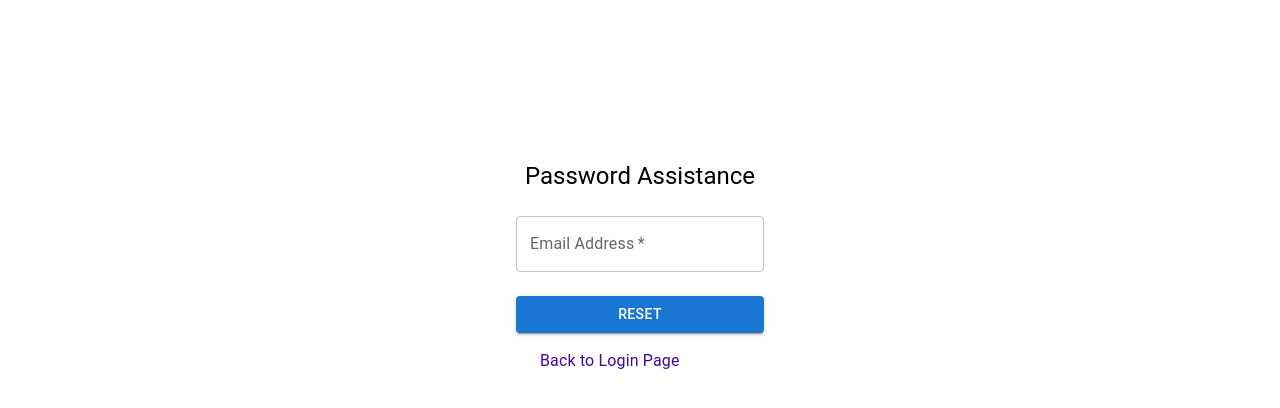
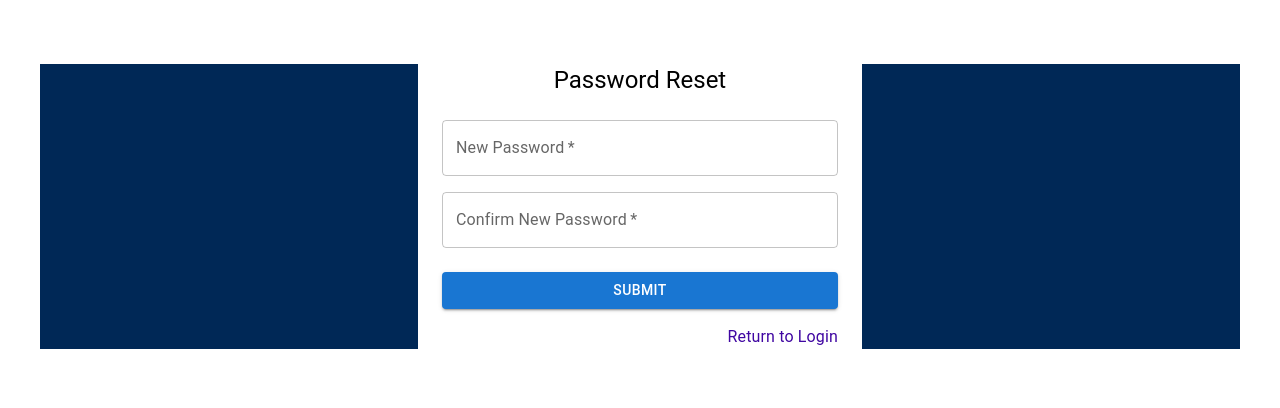
Before and after one commit to JPadovano1483/undergrad_course_scheduler, a React (Create React App) app: page /reset in a window 1280 px wide. Shown: the top 408 px of the page. Built offline with nearby package versions, Linux system fonts and the light colour scheme.

Commit message:
Login Pages
Forgot email, email confirmation, and reset page created and routed

```diff
--- a/src/App.js
+++ b/src/App.js
@@ -105,7 +105,7 @@ export default function SignIn() {
 
 
             <Grid container = 'test'>
-              <Link to ="/Reset">
+              <Link to ="/ForgotPassword">
                 <Grid item xs
                 sx={{color: '#4007a2', mr: 4}}
                 >
--- /dev/null
+++ b/src/EmailConfirm.js
@@ -0,0 +1,70 @@
+import * as React from 'react';
+import {CssBaseline} from '@mui/material';
+import {Grid, Box,  Typography, Container} from '@mui/material';
+import {Link} from 'react-router-dom';
+
+export default function Reset(){
+ const handleSubmit = (event) => {
+
+ }
+
+return (
+
+    <Container component ="root"
+    sx={{
+      backgroundColor:'#002856',
+      color:'black',
+    }}>
+        <Container maxWidth="xs"
+        sx={{
+        backgroundColor:'#002856',
+        color:'black',
+        }}>
+            <CssBaseline/>
+
+            <Box
+                sx={{marginTop: 20,
+                display: 'flex',
+                flexDirection: 'column',
+                alignItems: 'center',
+                backgroundColor: 'white',
+                Width: 200
+                }}>
+
+                <Typography component="h1" variant="h5"
+                sx={{
+                    ml:3
+                }}
+                >
+                    Your password reset request has been processed
+                </Typography>
+
+                <Typography component="h3" variant= "subtitle1"
+                sx={{
+                    mb:3, mt:3
+                }}
+                >
+                    Please check your email inbox for a link to reset
+                </Typography>
+
+                <Typography component="h4" variant= "body2"
+                sx={{
+
+                }}>
+                    Warning: if email is not present, please check SPAM
+                </Typography>
+
+                <Box component="form" noValidate onSubmit={handleSubmit} sx={{ mt: 3 }}>
+                    <Link to ="/">
+                        <Grid item
+                            sx={{color: '#4007a2',
+                            ml: 3}}>
+                        Back to Login Page
+                        </Grid>
+                    </Link>
+                </Box>
+            </Box>
+        </Container>
+    </Container>
+);
+}
--- /dev/null
+++ b/src/ForgotPassword.js
@@ -0,0 +1,74 @@
+import * as React from 'react';
+import {Button, CssBaseline, TextField} from '@mui/material';
+import {Grid, Box,  Typography, Container} from '@mui/material';
+import {Link} from 'react-router-dom';
+
+export default function Reset(){
+ const handleSubmit = (event) => {
+
+ }
+
+return (
+
+    <Container component ="root"
+    sx={{
+      backgroundColor:'#002856',
+      color:'black',
+    }}>
+        <Container maxWidth="xs"
+        sx={{
+        backgroundColor:'#002856',
+        color:'black',
+        }}>
+            <CssBaseline/>
+
+            <Box
+                sx={{marginTop: 20,
+                display: 'flex',
+                flexDirection: 'column',
+                alignItems: 'center',
+                backgroundColor: 'white'
+                }}>
+
+                <Typography component="h1" variant="h5">
+                    Password Assistance
+                </Typography>
+
+                <Typography component="h3" variant= "subtitle1">
+                    Please enter the email associated with your account
+                </Typography>
+
+                <Box component="form" noValidate onSubmit={handleSubmit} sx={{ mt: 3 }}>
+                    <Grid item xs={12}>
+                        <TextField
+                        required
+                        fullWidth
+                        id="email"
+                        label="Email Address"
+                        name="email"
+                        autoComplete="email"
+                        />
+                    </Grid>
+                    <Link to ="/EmailConfirm">
+                    <Button
+                        type="submit"
+                        fullWidth
+                        variant="contained"
+                        sx={{ mt: 3, mb: 2 }}
+                        >
+                        Send Email
+                    </Button>
+                    </Link>
+                    <Link to ="/">
+                        <Grid item
+                            sx={{color: '#4007a2',
+                            ml: 3}}>
+                        Back to Login Page
+                        </Grid>
+                    </Link>
+                </Box>
+            </Box>
+        </Container>
+    </Container>
+);
+}
--- a/src/Reset.js
+++ b/src/Reset.js
@@ -3,55 +3,87 @@ import {Button, CssBaseline, TextField} from '@mui/material';
 import {Grid, Box,  Typography, Container} from '@mui/material';
 import {Link} from 'react-router-dom';
 
-export default function Reset(){
+
+
+export default function SignUp() {
   const handleSubmit = (event) => {
-
- }
+    event.preventDefault();
+    const data = new FormData(event.currentTarget);
+    console.log({
+      email: data.get('email'),
+      password: data.get('password'),
+    });
+  };
 
   return (
-
-    <Container>
-      <CssBaseline/>
+    <Container component ="root"
+    sx={{
+      backgroundColor:'#002856',
+      color:'black',
+    }}>
+      <Container component="main" maxWidth="xs">
+        <CssBaseline />
         <Box
-          sx={{marginTop: 20,
+          sx={{
+            marginTop: 8,
             display: 'flex',
             flexDirection: 'column',
             alignItems: 'center',
           }}
         >
           <Typography component="h1" variant="h5">
-                Password Assistance
+            Password Reset
           </Typography>
           <Box component="form" noValidate onSubmit={handleSubmit} sx={{ mt: 3 }}>
+            <Grid container spacing={2}>
+
               <Grid item xs={12}>
                 <TextField
                   required
                   fullWidth
-                    id="email"
-                    label="Email Address"
-                    name="email"
-                    autoComplete="email"
+                  name="password"
+                  label="New Password"
+                  type="password"
+                  id="password"
+                  autoComplete="new-password"
                 />
               </Grid>
+              <Grid item xs={12}>
+                <TextField
+                  required
+                  fullWidth
+                  name="password"
+                  label="Confirm New Password"
+                  type="password"
+                  id="password"
+                  autoComplete="new-password"
+                />
+              </Grid>
+
+            </Grid>
+            <Link to ="/home">
             <Button
                 type="submit"
                 fullWidth
                 variant="contained"
                 sx={{ mt: 3, mb: 2 }}
                 >
-                    Reset
+                Submit
               </Button>
+            </Link>
+            <Grid container justifyContent="flex-end">
             <Link to ="/">
               <Grid item
-                    sx={{color: '#4007a2',
-                        ml: 3}}>
+              sx={{color: '#4007a2'}}>
 
-                  Back to Login Page
+                  Return to Login
 
               </Grid>
               </Link>
+            </Grid>
           </Box>
         </Box>
       </Container>
+    </Container>
   );
 }
--- a/src/SignUp.js
+++ b/src/SignUp.js
@@ -1,6 +1,6 @@
 import * as React from 'react';
-import {Avatar, Button, CssBaseline, TextField, FormControlLabel} from '@mui/material';
-import {Checkbox, Grid, Box,  Typography, Container} from '@mui/material';
+import {Avatar, Button, CssBaseline, TextField} from '@mui/material';
+import {Grid, Box,  Typography, Container} from '@mui/material';
 import {Link} from 'react-router-dom';
 
 
@@ -16,7 +16,11 @@ export default function SignUp() {
   };
 
   return (
-
+    <Container component ="root"
+    sx={{
+      backgroundColor:'#002856',
+      color:'black',
+    }}>
       <Container component="main" maxWidth="xs">
         <CssBaseline />
         <Box
@@ -88,12 +92,7 @@ export default function SignUp() {
                   autoComplete="new-password"
                 />
               </Grid>
-              <Grid item xs={12}>
-                <FormControlLabel
-                  control={<Checkbox value="allowExtraEmails" color="primary" />}
-                  label="I want to receive inspiration, marketing promotions and updates via email."
-                />
-              </Grid>
+
             </Grid>
             <Link to ="/home">
             <Button
@@ -118,6 +117,6 @@ export default function SignUp() {
           </Box>
         </Box>
       </Container>
-
+    </Container>
   );
 }
--- a/src/index.js
+++ b/src/index.js
@@ -6,6 +6,8 @@ import { BrowserRouter, Route, Routes } from 'react-router-dom';
 import Home from './Home';
 import Admin from './Admin';
 import SignUp from './SignUp';
+import ForgotPassword from './ForgotPassword';
+import EmailConfirm from './EmailConfirm';
 import Reset from './Reset';
 
 const root = ReactDOM.createRoot(document.getElementById('root'));
@@ -16,7 +18,9 @@ root.render(
       <Route path='home' element={<Home />} />
       <Route path='admin' element={<Admin />} />
       <Route path='signup' element ={<SignUp />} />
-      <Route path='reset' element = {<Reset />}/>
+      <Route path='forgotpassword' element = {<ForgotPassword />}/>
+      <Route path='emailconfirm' element = {<EmailConfirm/>}/>
+      <Route path='reset' element = {<Reset/>}/>
     </Routes>
   </BrowserRouter>
 );
```
Lines whose indentation alone changed are shown as unchanged.
